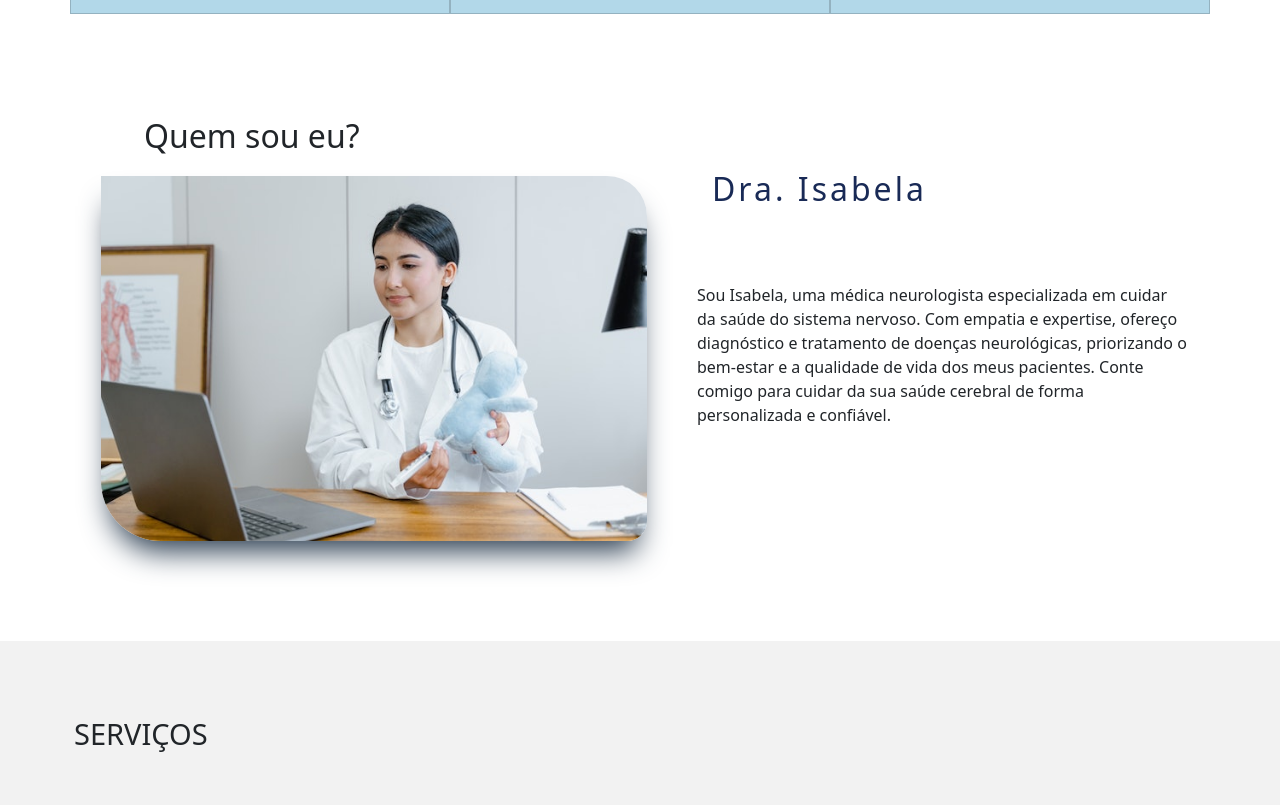
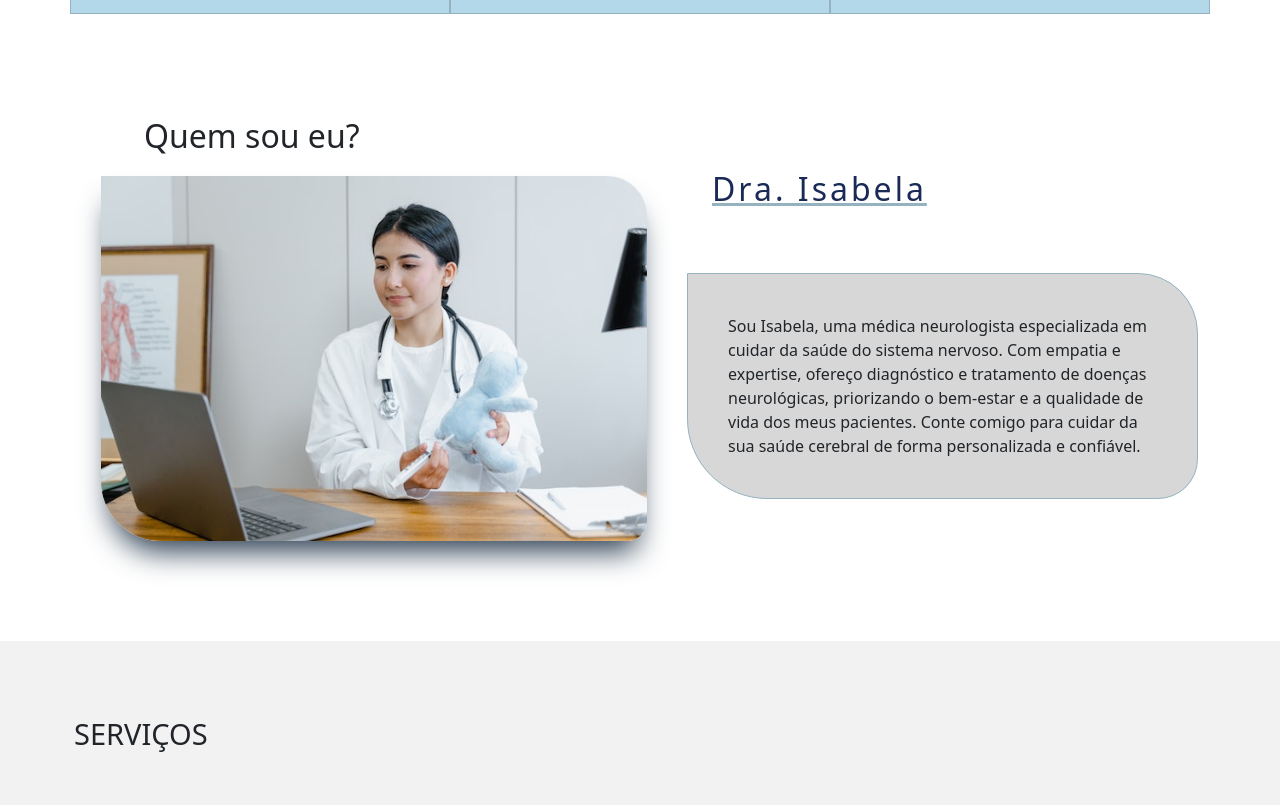
Before and after one commit to welingtonjunior/medcom, a plain HTML site: page index.html in a window 1280 px wide. Shown: the part 980-1785 px from the top of the page. Drawn offline with nearby package versions, Linux system fonts and the light colour scheme.

Commit message:
atualizando o css

```diff
--- a/css/styles.css
+++ b/css/styles.css
@@ -187,7 +187,20 @@ h1{
     margin-top: 10px;
 }
 
+.sobre p{
+    border: 1px solid #94b2c0;
+    border-bottom-left-radius: 80px;
+    border-bottom-right-radius: 40px;
 
+    border-top-right-radius: 60px;
+    padding: 40px;
+    background-color: #ccccccc7;
+    margin-top: 35px;
+    margin-left: 35px;
+}
+.display-5 {
+    text-decoration: underline #94b2c0;
+}
 .sobre img {
     margin-left: 19px;
     box-shadow: rgb(38, 57, 77) 0px 20px 30px -10px;
@@ -206,12 +219,7 @@ h1{
     letter-spacing: 3px;
     margin-left: 30px;
 }
-.sobre p{
-    padding: 10px;
-    margin-top: 35px;
-    margin-left: 35px;
 
-}
 .display-4 {
     margin-left: 32px;
     margin-bottom: -9px;
@@ -369,6 +377,9 @@ a {
     .display-5 {
         text-decoration: underline #94b2c0;
     }
+    .card-text {
+        margin-top: 10px;
+    }
   }
 @media (min-width: 576px){
 .col-sm-8 {
```
